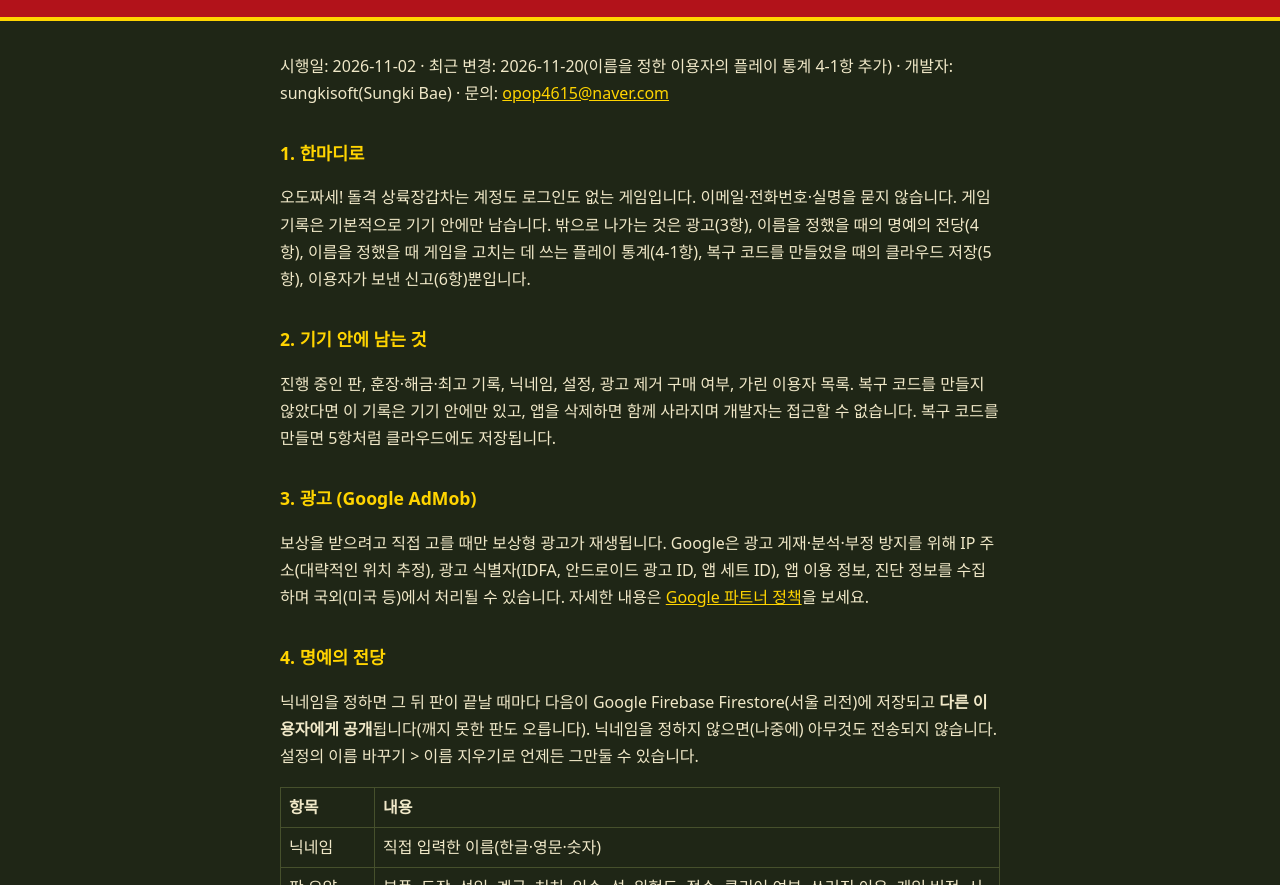
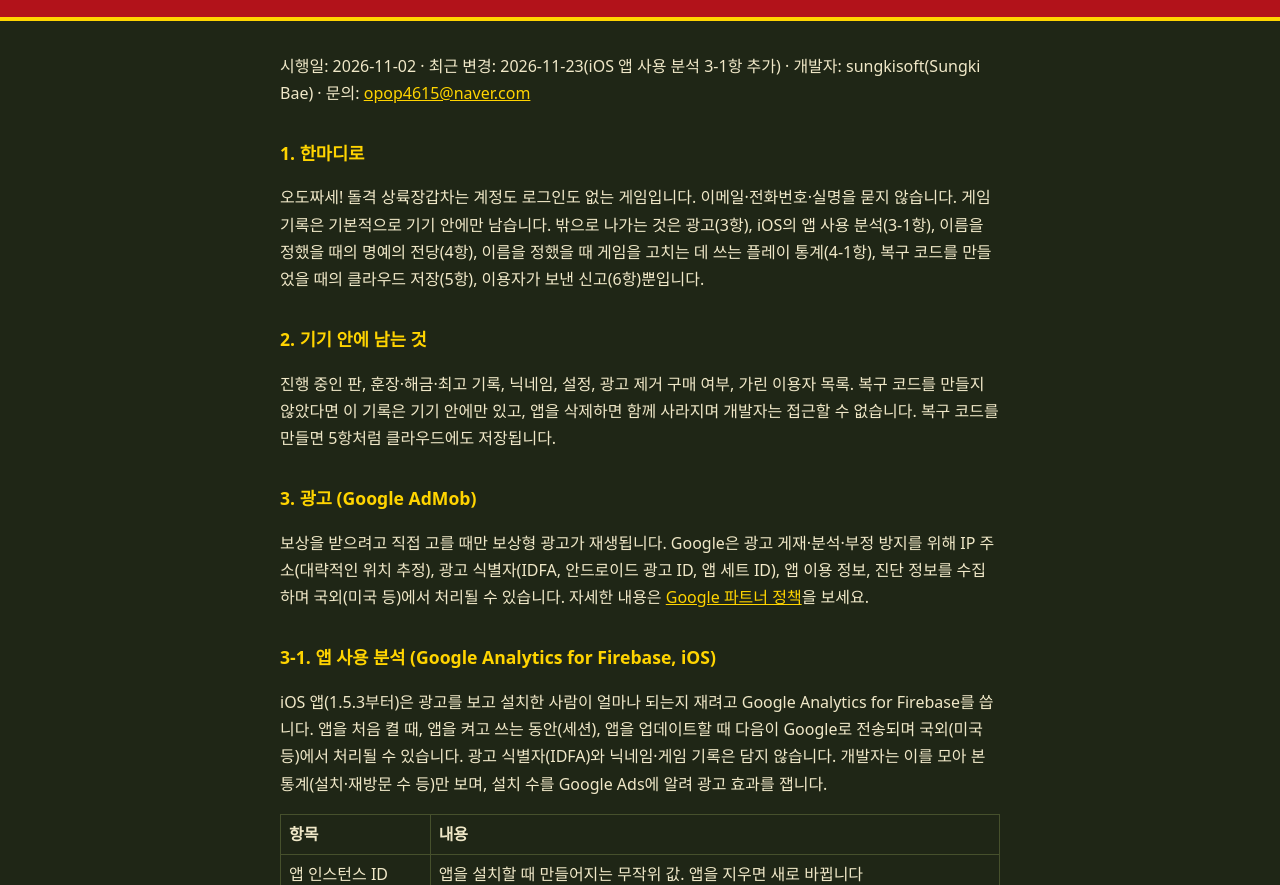
Before and after one commit to opop4615/opop4615.github.io, a plain HTML site: page odojjase/privacy.html in a window 1280 px wide. Shown: the part 67-952 px from the top of the page. Drawn offline with Linux system fonts and the light colour scheme.

Commit message:
odojjase 개인정보처리방침 3-1항: iOS 앱 사용 분석(Google Analytics for Firebase, 1.5.3부터)
Co-Authored-By: Claude Opus 5.5 <noreply@anthropic.com>

```diff
--- a/odojjase/privacy.html
+++ b/odojjase/privacy.html
@@ -1,10 +1,13 @@
 <!doctype html><html lang="ko"><head><meta charset="utf-8"><meta name="viewport" content="width=device-width,initial-scale=1"><title>개인정보처리방침</title>
 <style>body{background:#1f2616;color:#f0e8c8;font-family:system-ui,"Apple SD Gothic Neo","Noto Sans KR",sans-serif;line-height:1.7;margin:0}
 header{background:#b2121a;border-bottom:4px solid #ffd400;padding:20px 16px}header div,main{max-width:720px;margin:auto}h1{color:#ffd400;margin:0;font-size:1.6rem}
-main{padding:16px}h2{color:#ffd400;font-size:1.1rem;margin-top:1.8em}a{color:#ffd400}table{border-collapse:collapse;width:100%}td,th{border:1px solid #46502c;padding:6px 8px;text-align:left;vertical-align:top}</style></head><body><header><div><h1>오도짜세! 개인정보처리방침</h1></div></header><main><p>시행일: 2026-11-02 · 최근 변경: 2026-11-20(이름을 정한 이용자의 플레이 통계 4-1항 추가) · 개발자: sungkisoft(Sungki Bae) · 문의: <a href="mailto:opop4615@naver.com">opop4615@naver.com</a></p>
-<h2>1. 한마디로</h2><p>오도짜세! 돌격 상륙장갑차는 계정도 로그인도 없는 게임입니다. 이메일·전화번호·실명을 묻지 않습니다. 게임 기록은 기본적으로 기기 안에만 남습니다. 밖으로 나가는 것은 광고(3항), 이름을 정했을 때의 명예의 전당(4항), 이름을 정했을 때 게임을 고치는 데 쓰는 플레이 통계(4-1항), 복구 코드를 만들었을 때의 클라우드 저장(5항), 이용자가 보낸 신고(6항)뿐입니다.</p>
+main{padding:16px}h2{color:#ffd400;font-size:1.1rem;margin-top:1.8em}a{color:#ffd400}table{border-collapse:collapse;width:100%}td,th{border:1px solid #46502c;padding:6px 8px;text-align:left;vertical-align:top}</style></head><body><header><div><h1>오도짜세! 개인정보처리방침</h1></div></header><main><p>시행일: 2026-11-02 · 최근 변경: 2026-11-23(iOS 앱 사용 분석 3-1항 추가) · 개발자: sungkisoft(Sungki Bae) · 문의: <a href="mailto:opop4615@naver.com">opop4615@naver.com</a></p>
+<h2>1. 한마디로</h2><p>오도짜세! 돌격 상륙장갑차는 계정도 로그인도 없는 게임입니다. 이메일·전화번호·실명을 묻지 않습니다. 게임 기록은 기본적으로 기기 안에만 남습니다. 밖으로 나가는 것은 광고(3항), iOS의 앱 사용 분석(3-1항), 이름을 정했을 때의 명예의 전당(4항), 이름을 정했을 때 게임을 고치는 데 쓰는 플레이 통계(4-1항), 복구 코드를 만들었을 때의 클라우드 저장(5항), 이용자가 보낸 신고(6항)뿐입니다.</p>
 <h2>2. 기기 안에 남는 것</h2><p>진행 중인 판, 훈장·해금·최고 기록, 닉네임, 설정, 광고 제거 구매 여부, 가린 이용자 목록. 복구 코드를 만들지 않았다면 이 기록은 기기 안에만 있고, 앱을 삭제하면 함께 사라지며 개발자는 접근할 수 없습니다. 복구 코드를 만들면 5항처럼 클라우드에도 저장됩니다.</p>
 <h2>3. 광고 (Google AdMob)</h2><p>보상을 받으려고 직접 고를 때만 보상형 광고가 재생됩니다. Google은 광고 게재·분석·부정 방지를 위해 IP 주소(대략적인 위치 추정), 광고 식별자(IDFA, 안드로이드 광고 ID, 앱 세트 ID), 앱 이용 정보, 진단 정보를 수집하며 국외(미국 등)에서 처리될 수 있습니다. 자세한 내용은 <a href="https://policies.google.com/technologies/partner-sites">Google 파트너 정책</a>을 보세요.</p>
+<h2>3-1. 앱 사용 분석 (Google Analytics for Firebase, iOS)</h2><p>iOS 앱(1.5.3부터)은 광고를 보고 설치한 사람이 얼마나 되는지 재려고 Google Analytics for Firebase를 씁니다. 앱을 처음 켤 때, 앱을 켜고 쓰는 동안(세션), 앱을 업데이트할 때 다음이 Google로 전송되며 국외(미국 등)에서 처리될 수 있습니다. 광고 식별자(IDFA)와 닉네임·게임 기록은 담지 않습니다. 개발자는 이를 모아 본 통계(설치·재방문 수 등)만 보며, 설치 수를 Google Ads에 알려 광고 효과를 잽니다.</p>
+<table><tr><th>항목</th><th>내용</th></tr><tr><td>앱 인스턴스 ID</td><td>앱을 설치할 때 만들어지는 무작위 값. 앱을 지우면 새로 바뀝니다</td></tr><tr><td>이용 정보</td><td>처음 켠 날, 세션 수·길이, 앱 업데이트</td></tr><tr><td>기기 정보</td><td>기기 모델, 운영체제 버전, 언어, 앱 버전</td></tr><tr><td>대략적인 위치</td><td>IP 주소로 추정한 국가·지역(IP 주소 자체는 저장하지 않습니다)</td></tr></table>
+<p>보관 기간은 Google Analytics 설정에 따라 수집한 날부터 2개월이며, 그 뒤 자동으로 지워집니다. 자세한 내용은 <a href="https://policies.google.com/technologies/partner-sites">Google 파트너 정책</a>을 보세요.</p>
 <h2>4. 명예의 전당</h2><p>닉네임을 정하면 그 뒤 판이 끝날 때마다 다음이 Google Firebase Firestore(서울 리전)에 저장되고 <b>다른 이용자에게 공개</b>됩니다(깨지 못한 판도 오릅니다). 닉네임을 정하지 않으면(나중에) 아무것도 전송되지 않습니다. 설정의 이름 바꾸기 &gt; 이름 지우기로 언제든 그만둘 수 있습니다.</p>
 <table><tr><th>항목</th><th>내용</th></tr><tr><td>닉네임</td><td>직접 입력한 이름(한글·영문·숫자)</td></tr><tr><td>판 요약</td><td>부품, 도장, 선임, 계급, 처치, 입수, 섬, 위험도, 점수, 클리어 여부, 쓰러진 이유, 게임 버전, 시각</td></tr><tr><td>익명 식별자</td><td>자동 발급되는 무작위 값. 이름·연락처와 연결되지 않습니다</td></tr></table>
 <p>닉네임에 실명이나 연락처를 넣지 마세요. 보관 기간은 삭제를 요청하실 때까지이며, 지우고 싶은 기록의 닉네임을 메일로 알려 주시면 확인 후 삭제합니다.</p>
@@ -16,5 +19,5 @@ main{padding:16px}h2{color:#ffd400;font-size:1.1rem;margin-top:1.8em}a{color:#ff
 <h2>7. 이용자가 고를 수 있는 것</h2><p>iOS: 추적 허용 창에서 거부할 수 있고 설정 &gt; 개인정보 보호 및 보안 &gt; 추적에서 바꿀 수 있습니다. 안드로이드: 설정 &gt; Google &gt; 광고에서 광고 ID를 재설정하거나 삭제할 수 있습니다. 허용하지 않아도 게임은 그대로 할 수 있습니다.</p>
 <h2>8. 결제</h2><p>결제는 App Store와 Google Play가 직접 처리하며 개발자는 결제 수단 정보를 받지 않습니다.</p>
 <h2>9. 아동</h2><p>만 14세 미만 아동을 대상으로 하지 않으며 아동의 개인정보를 의도적으로 수집하지 않습니다.</p>
-<h2>10. 제3자 제공</h2><p>이용자의 기록을 팔거나 넘기지 않습니다. 3항의 자료는 Google이 자체 처리하고, 4·5·6항의 기록은 개발자가 이용하는 Google Firebase에 저장됩니다. 이 앱이 쓰는 제3자 서비스(Google AdMob, Google Firebase)는 이 방침에서 약속한 것과 같거나 더 높은 수준으로 개인정보를 보호합니다.</p>
+<h2>10. 제3자 제공</h2><p>이용자의 기록을 팔거나 넘기지 않습니다. 3·3-1항의 자료는 Google이 자체 처리하고, 4·5·6항의 기록은 개발자가 이용하는 Google Firebase에 저장됩니다. 이 앱이 쓰는 제3자 서비스(Google AdMob, Google Firebase, Google Analytics for Firebase)는 이 방침에서 약속한 것과 같거나 더 높은 수준으로 개인정보를 보호합니다.</p>
 <h2>11. 변경</h2><p>이 방침이 바뀌면 이 페이지에 내용과 시행일을 올립니다.</p></main></body></html>
```
